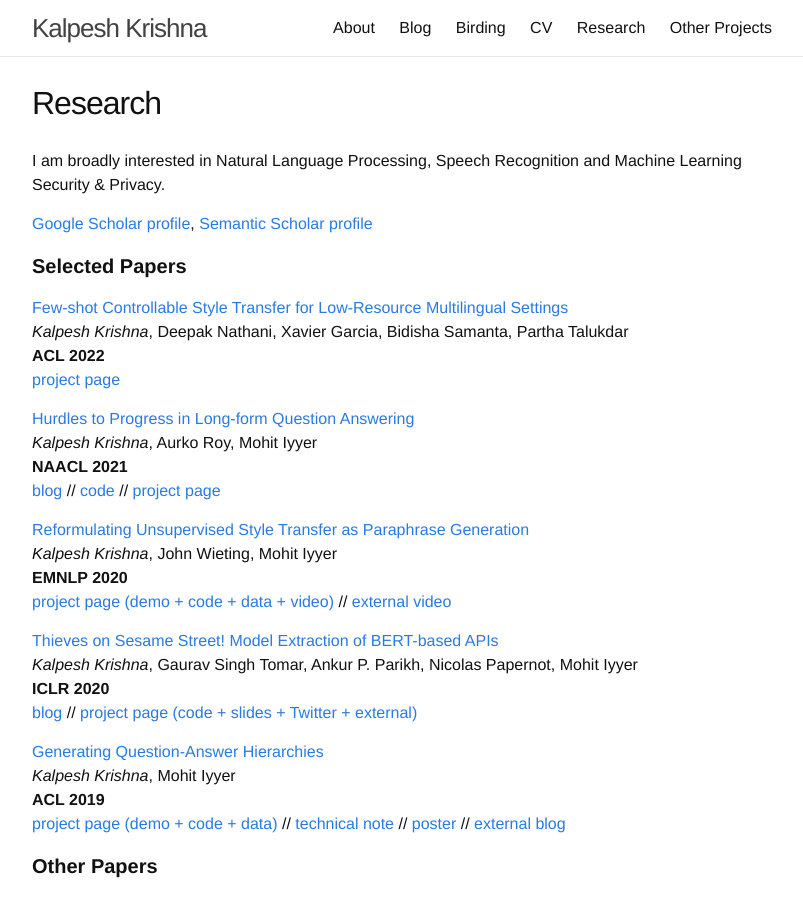
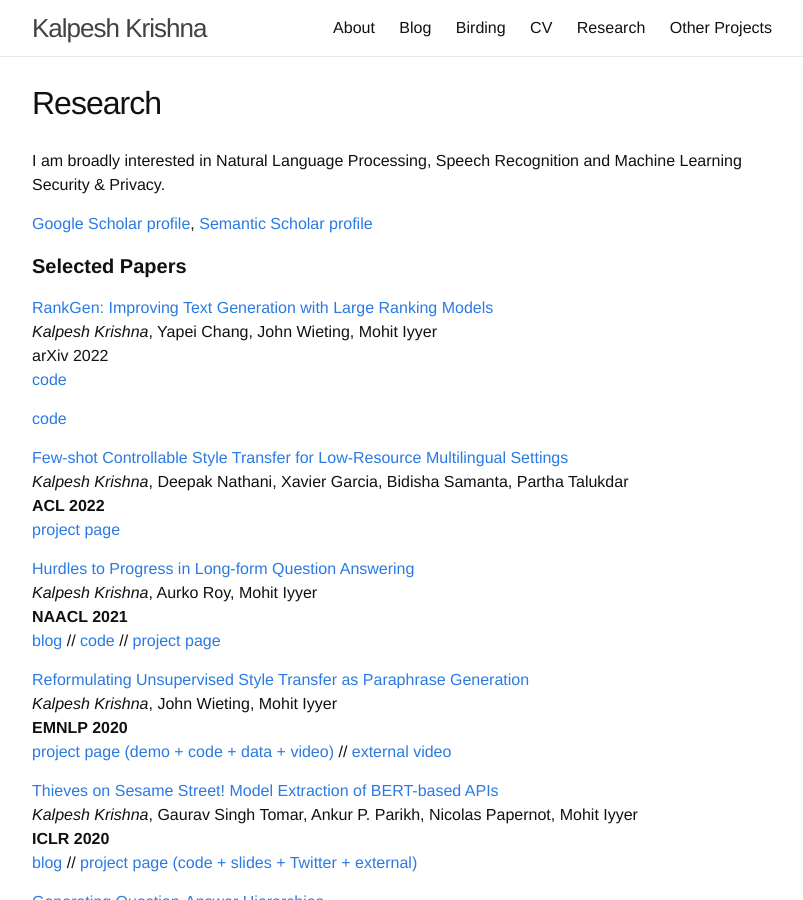
Before and after one commit to martiansideofthemoon/martiansideofthemoon.github.io, a Jekyll site: the page built from _pages/research.md, in a window 1280 px wide and 900 px high. Shown: the whole window, without its empty margins (238-1041 px from the left). Built offline with Jekyll 4.4.1, drawn with Linux system fonts in a browser that asks for light colours; comment, search, counter and statistics services are not loaded.

Commit message:
add rankgen

```diff
--- a/_pages/research.md
+++ b/_pages/research.md
@@ -9,6 +9,13 @@ I am broadly interested in Natural Language Processing, Speech Recognition and M
 [Google Scholar profile](https://scholar.google.com/citations?hl=en&user=9g2BsMUAAAAJ), [Semantic Scholar profile](https://www.semanticscholar.org/author/Kalpesh-Krishna/26161085)
 
 #### **Selected Papers**
+
+[RankGen: Improving Text Generation with Large Ranking Models](https://arxiv.org/abs/2205.09726)
+*Kalpesh Krishna*, Yapei Chang, John Wieting, Mohit Iyyer
+arXiv 2022
+[code](https://github.com/martiansideofthemoon/rankgen)
+
+[code](https://github.com/martiansideofthemoon/rankgen)
 
 [Few-shot Controllable Style Transfer for Low-Resource Multilingual Settings](https://arxiv.org/abs/2110.07385)
 *Kalpesh Krishna*, Deepak Nathani, Xavier Garcia, Bidisha Samanta, Partha Talukdar
```
Also changed, not shown: index.md (+1 -0 lines).
